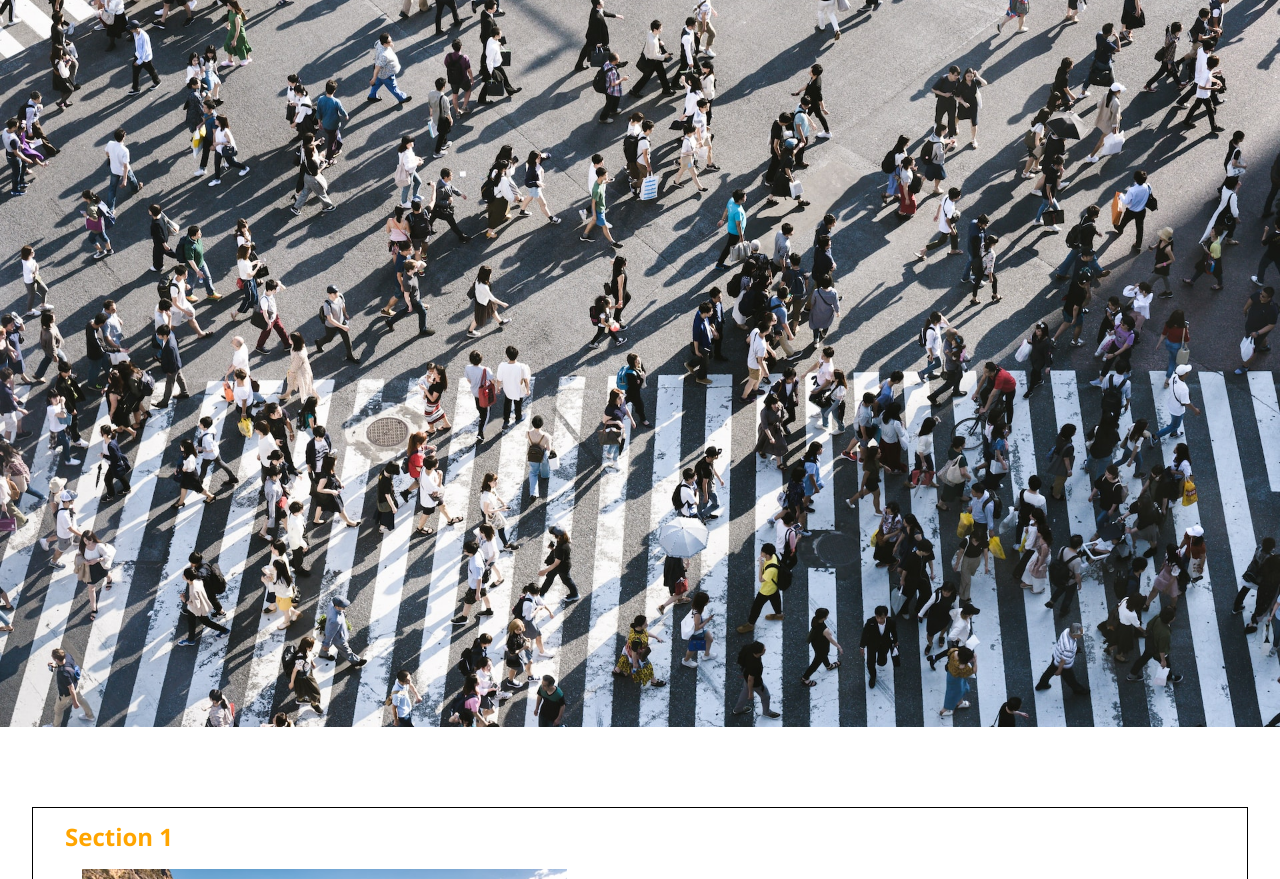
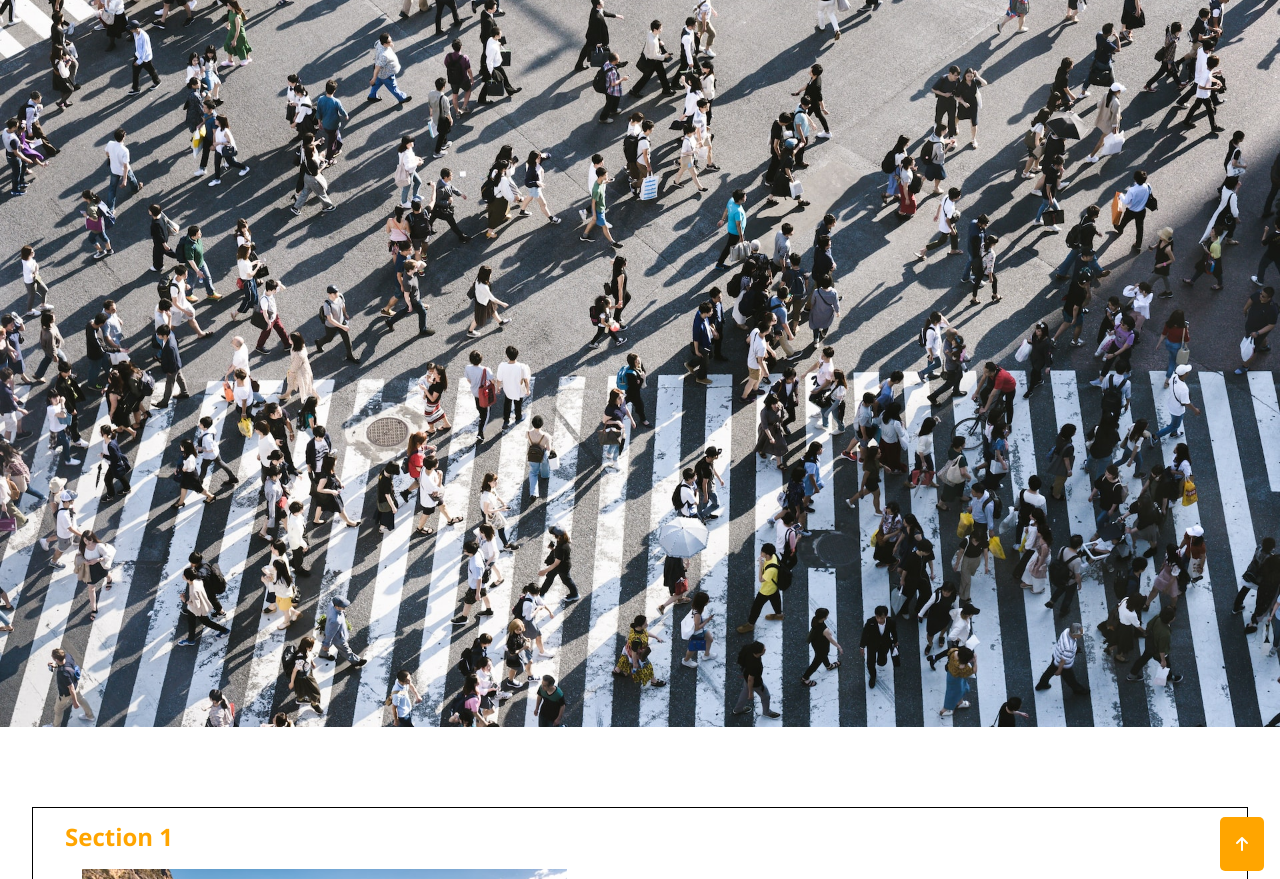
Before and after one commit to sai-monSVK/FinishedProjects_100daysOfJS, a plain HTML site: page 23_scroll_to_top/index.html in a window 1280 px wide. Shown: the part 73-952 px from the top of the page. Drawn offline with Linux system fonts and the light colour scheme.

Commit message:
23_scroll_to_top_patch

```diff
--- a/23_scroll_to_top/index.html
+++ b/23_scroll_to_top/index.html
@@ -60,7 +60,7 @@
     </main>
 
     <footer>
-        <div class="scroll-to-top hide"><i class="fa-solid fa-arrow-up"></i></div>
+        <div class="scroll-to-top"><i class="fa-solid fa-arrow-up"></i></div>
     </footer>
 
     <script src="index.js"></script>
--- a/23_scroll_to_top/index.js
+++ b/23_scroll_to_top/index.js
@@ -33,7 +33,17 @@ function makeActive(){
 };
 
 
-window.addEventListener('scroll', () => {
-    const scrollBtn = document.querySelector('.scroll-to-top');
-    scrollBtn.classList.toggle('hide', window.scrollY <= 180);
-});
+const scrollBtn = document.querySelector('.scroll-to-top');
+const rootElement = document.documentElement;
+
+document.addEventListener('scroll', showBtn);
+
+function showBtn() {
+    const scrollTotal = rootElement.scrollHeight - rootElement.clientHeight;
+    if((rootElement.scrollTop / scrollTotal) > 0.3) {
+        scrollBtn.classList.add('show');
+    } else {
+        scrollBtn.classList.remove('show');
+    }
+
+}
--- a/23_scroll_to_top/styles.css
+++ b/23_scroll_to_top/styles.css
@@ -121,13 +121,16 @@ p {
     color: #fff;
     padding: 1rem;
     border-radius: 5px;
+    transform: translateY(10rem);
+    transition: all .3s;
 }
 
 .scroll-to-top:hover {
     background-color: #fff;
     color: orange;
+    transition: all .3s;
 }
 
-.hide {
-    display: none;
+.show{
+    transform: translateY(0);
 }
```
